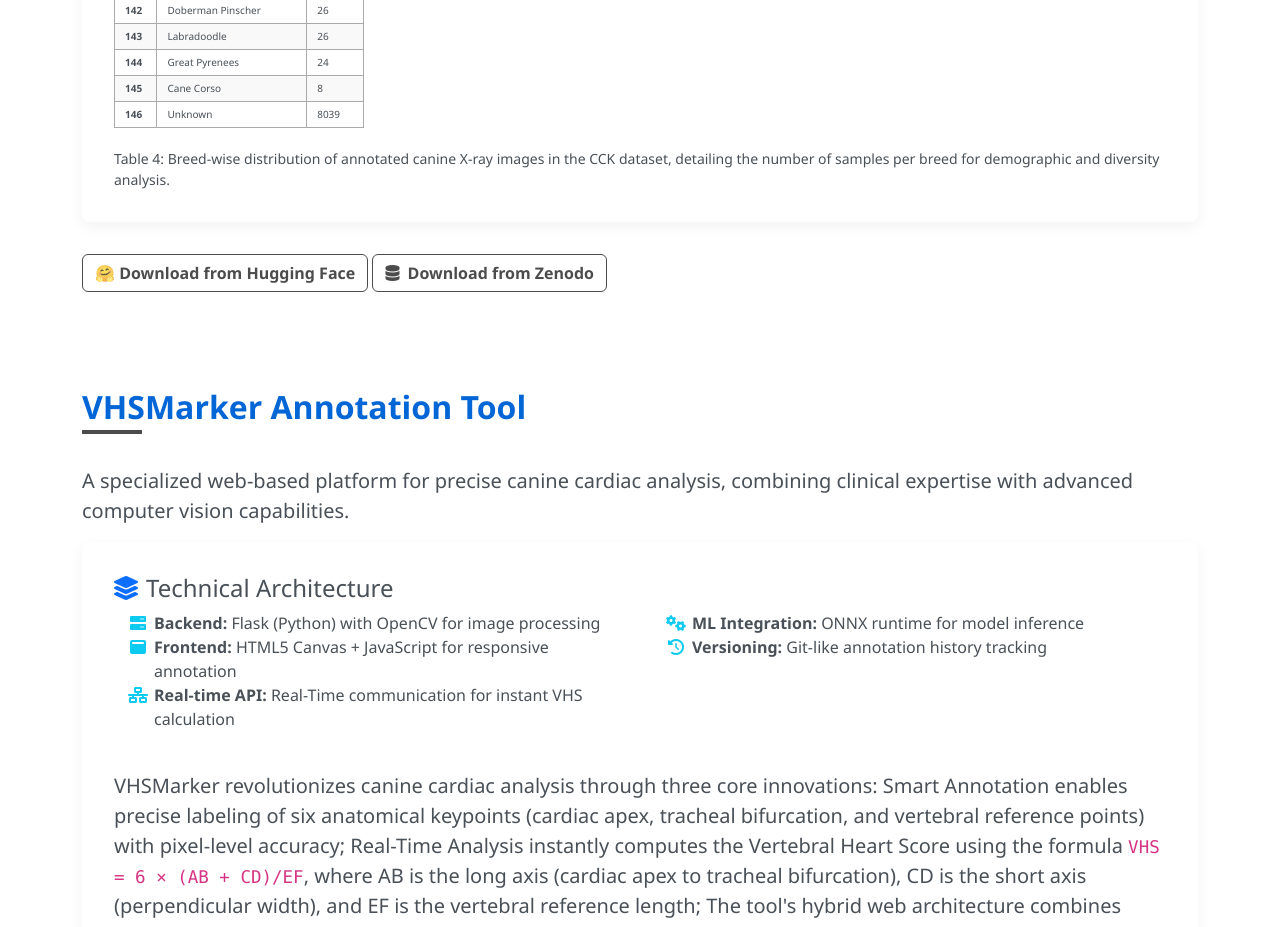
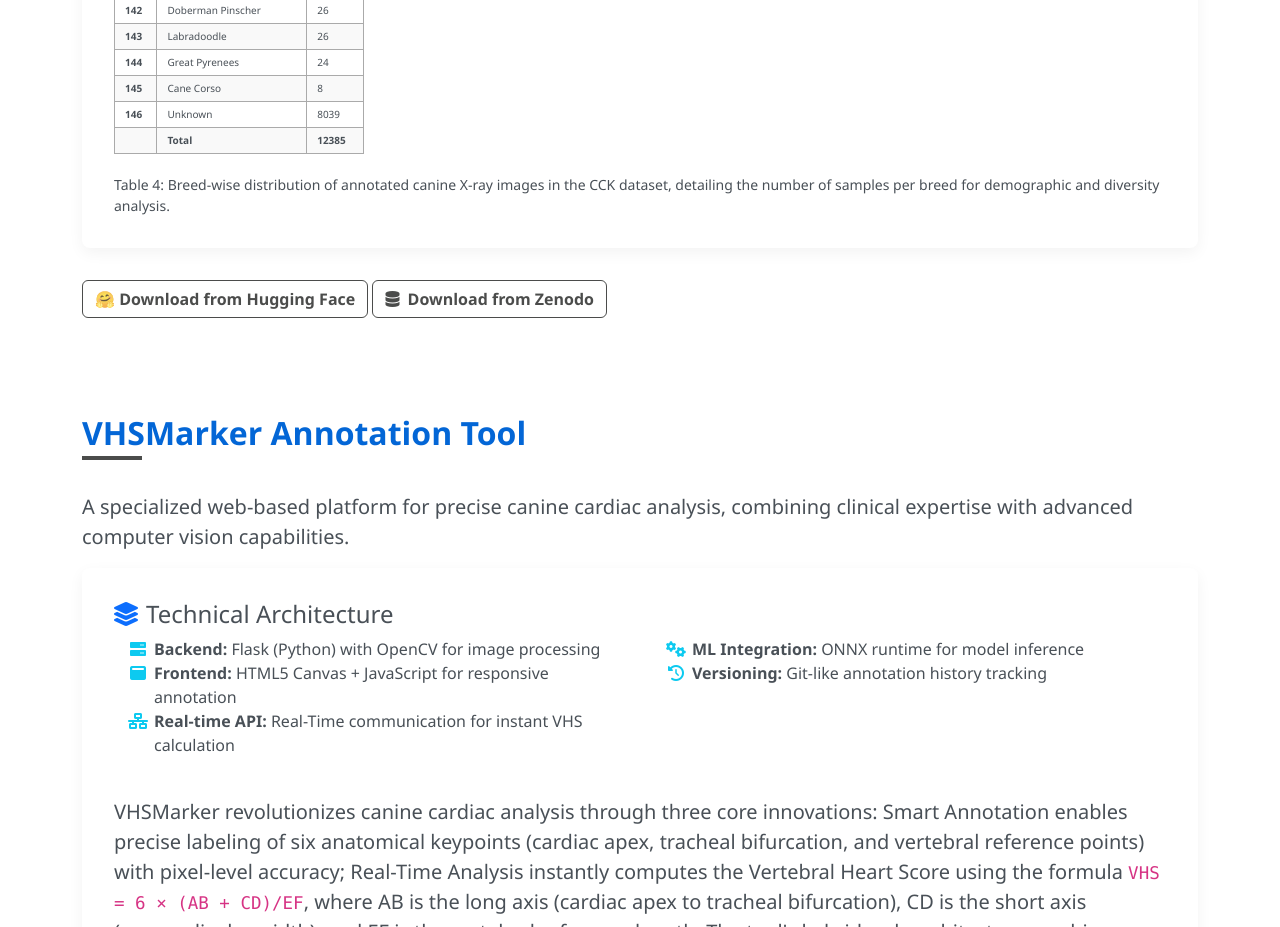
Before and after one commit to gen-ai-research/dog-vhs, a plain HTML site: page docs/index.html in a window 1280 px wide. Shown: the part 4201-5128 px from the top of the page. Drawn offline with nearby package versions, Linux system fonts and the light colour scheme.

Commit message:
Update index.html

```diff
--- a/docs/index.html
+++ b/docs/index.html
@@ -636,7 +636,7 @@
 <tr class="breed-tr"><td class="breed-td breed-no">144</td><td class="breed-td">Great Pyrenees </td><td class="breed-td">24 </td></tr>
 <tr class="breed-tr"><td class="breed-td breed-no">145</td><td class="breed-td">Cane Corso </td><td class="breed-td">8 </td></tr>
 <tr class="breed-tr"><td class="breed-td breed-no">146</td><td class="breed-td">Unknown </td><td class="breed-td">8039 </td></tr>
-
+<tr class="breed-tr"><td class="breed-td">&nbsp;</td><td class="breed-td breed-no"><b>Total</b></td><td class="breed-td"><b>12385</b></td></tr>
                             </table>
 
                             <caption><small>Table 4: Breed-wise distribution of annotated canine X-ray images in the CCK dataset, detailing the number of samples per breed for demographic and diversity analysis.</small></caption>
```
